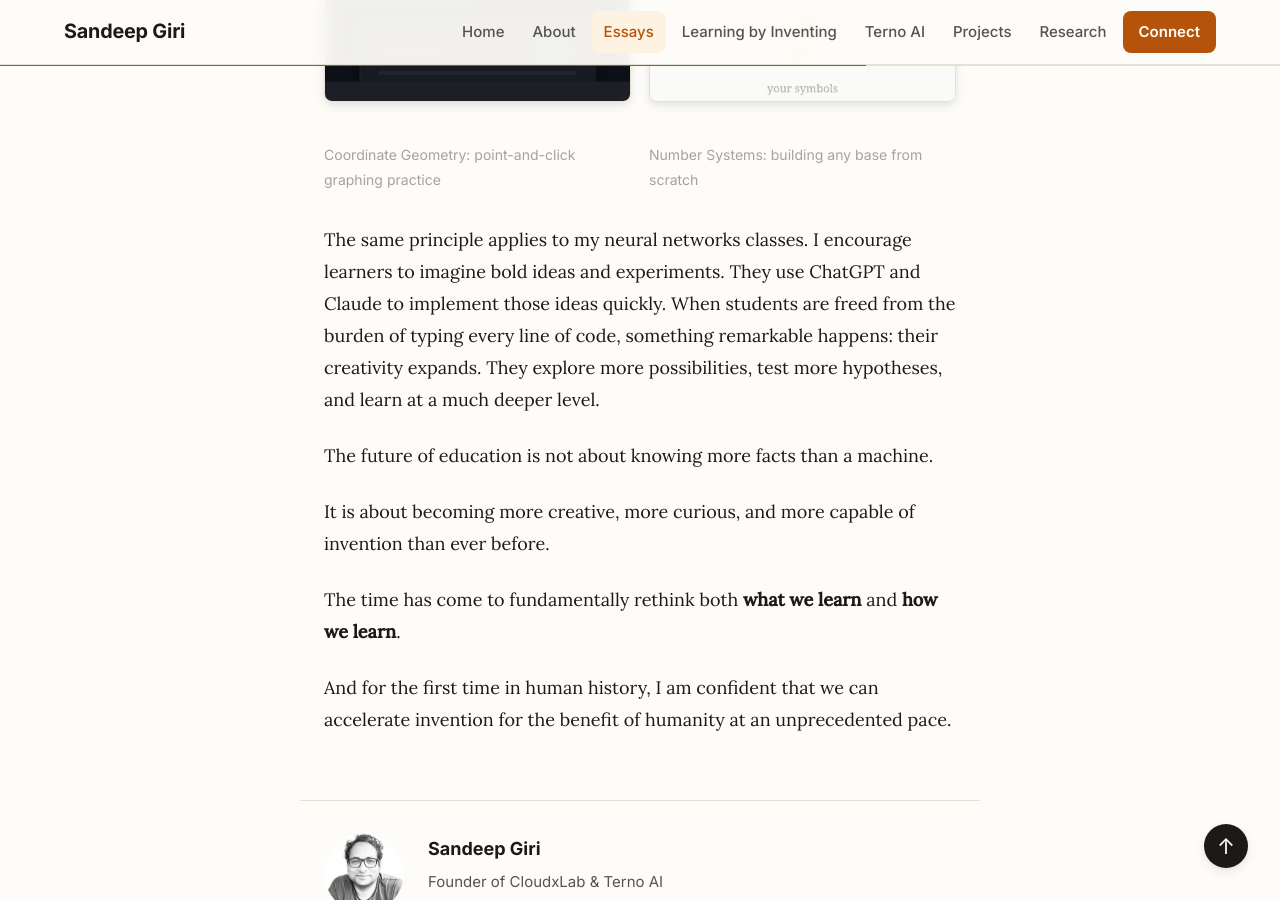
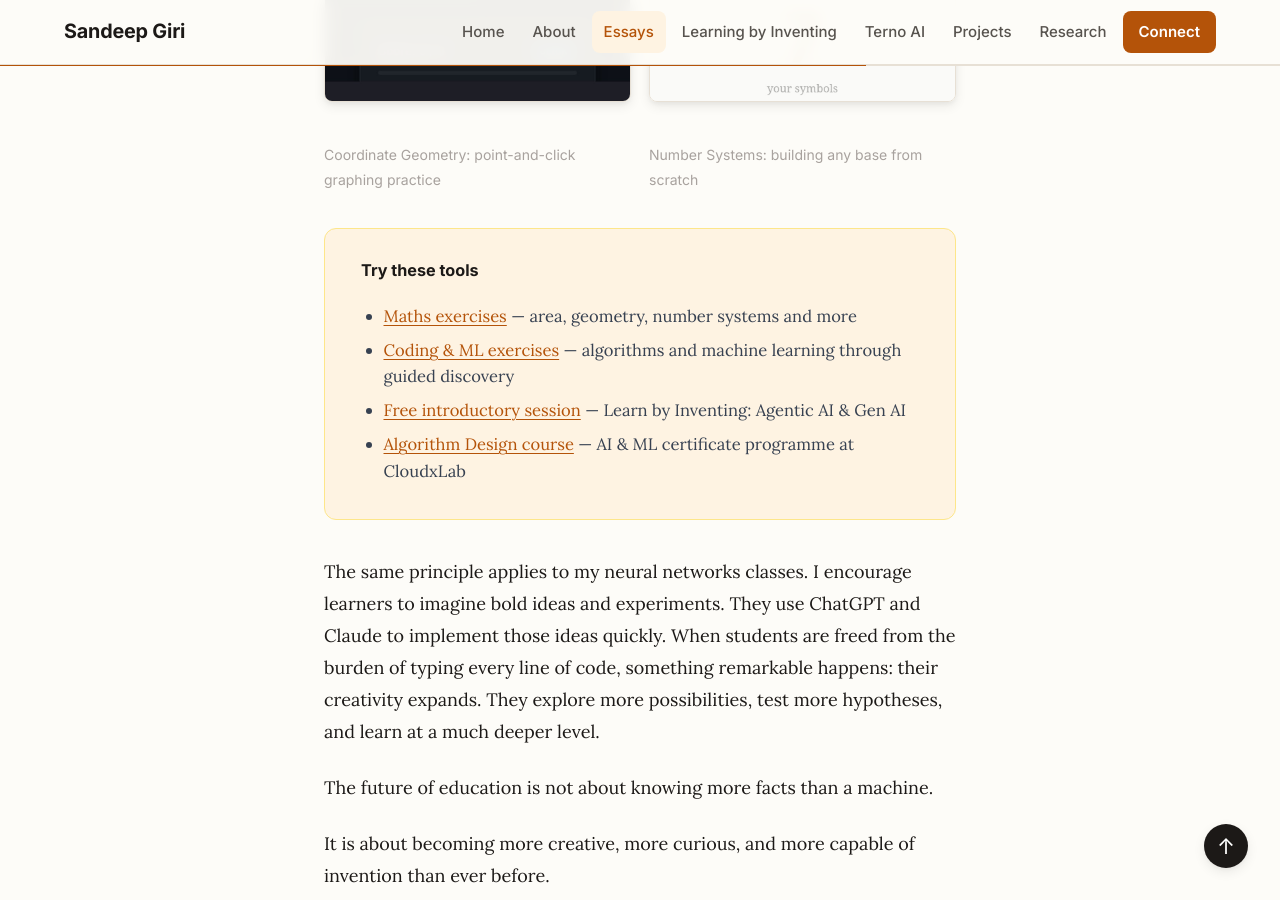
Before and after one commit to girisandeep/blog, a Jekyll site: the page built from _posts/2026-06-18-teach-invention-not-memorization.md, in a window 1280 px wide and 900 px high, scrolled down 2939 px. Built offline with Jekyll 4.4.1, drawn with Linux system fonts in a browser that asks for light colours.

Commit message:
Add links to learning tools, event, and course on LBI page and essay
Co-Authored-By: Claude Sonnet 4.6 <noreply@anthropic.com>

```diff
--- a/_posts/2026-06-18-teach-invention-not-memorization.md
+++ b/_posts/2026-06-18-teach-invention-not-memorization.md
@@ -45,6 +45,16 @@ Recently, I built several AI-powered learning tools for mathematics: a digital w
   </figure>
 </div>
 
+<div style="margin:2rem 0;padding:1.5rem 2rem;background:#FEF3E2;border-radius:12px;border:1px solid #FDE68A">
+  <p style="font-size:0.9rem;font-weight:700;color:#1C1917;margin:0 0 1rem;font-family:'Inter',sans-serif">Try these tools</p>
+  <ul style="margin:0;padding-left:1.25rem;font-family:'Lora',serif;font-size:0.92rem;line-height:1.9;color:#374151">
+    <li><a href="https://girisandeep.github.io/math_exercises/" target="_blank" rel="noopener" style="color:#B45309">Maths exercises</a> — area, geometry, number systems and more</li>
+    <li><a href="https://cloudxlab.github.io/learnbyinventing/" target="_blank" rel="noopener" style="color:#B45309">Coding &amp; ML exercises</a> — algorithms and machine learning through guided discovery</li>
+    <li><a href="https://cloudxlab.com/events/209/learn-by-inventing-agentic-ai-gen-ai/" target="_blank" rel="noopener" style="color:#B45309">Free introductory session</a> — Learn by Inventing: Agentic AI &amp; Gen AI</li>
+    <li><a href="https://cloudxlab.com/ai_ml_certificate_program" target="_blank" rel="noopener" style="color:#B45309">Algorithm Design course</a> — AI &amp; ML certificate programme at CloudxLab</li>
+  </ul>
+</div>
+
 The same principle applies to my neural networks classes. I encourage learners to imagine bold ideas and experiments. They use ChatGPT and Claude to implement those ideas quickly. When students are freed from the burden of typing every line of code, something remarkable happens: their creativity expands. They explore more possibilities, test more hypotheses, and learn at a much deeper level.
 
 The future of education is not about knowing more facts than a machine.
```
Also changed, not shown: learning-by-inventing.html (+7 -2 lines).
